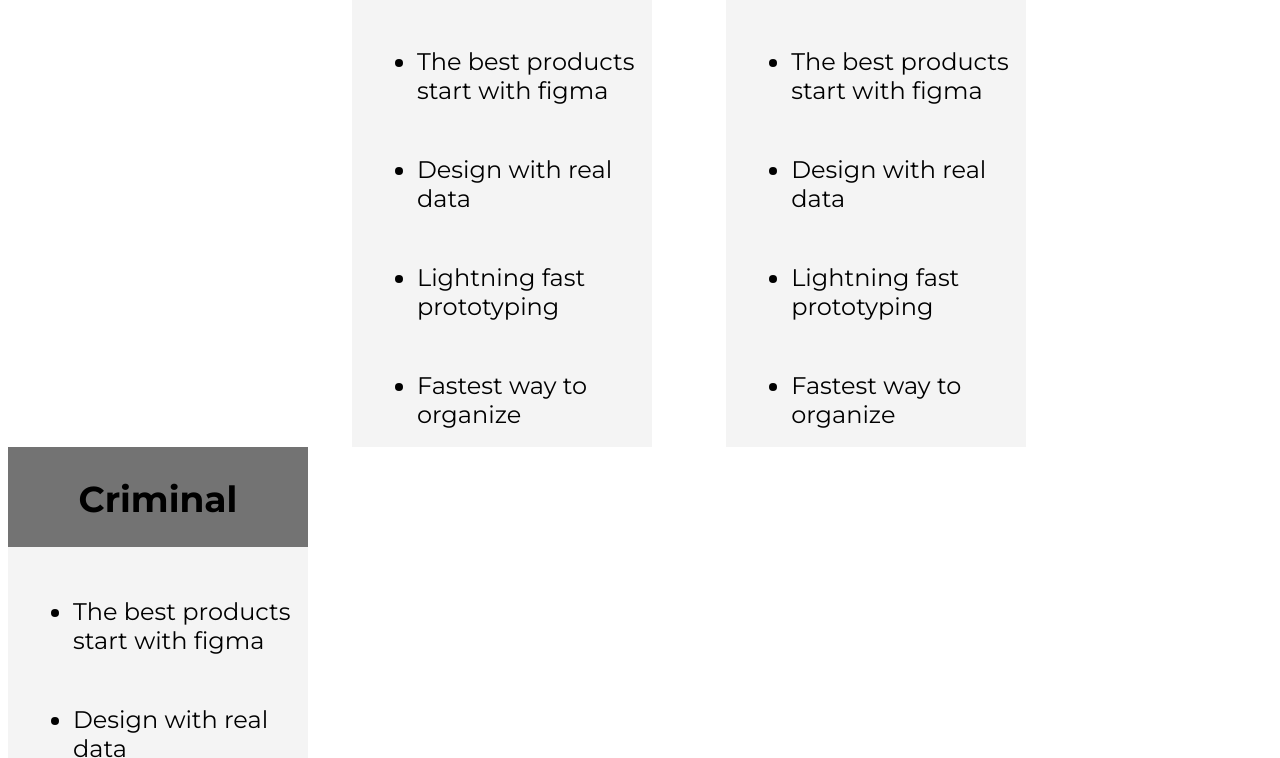
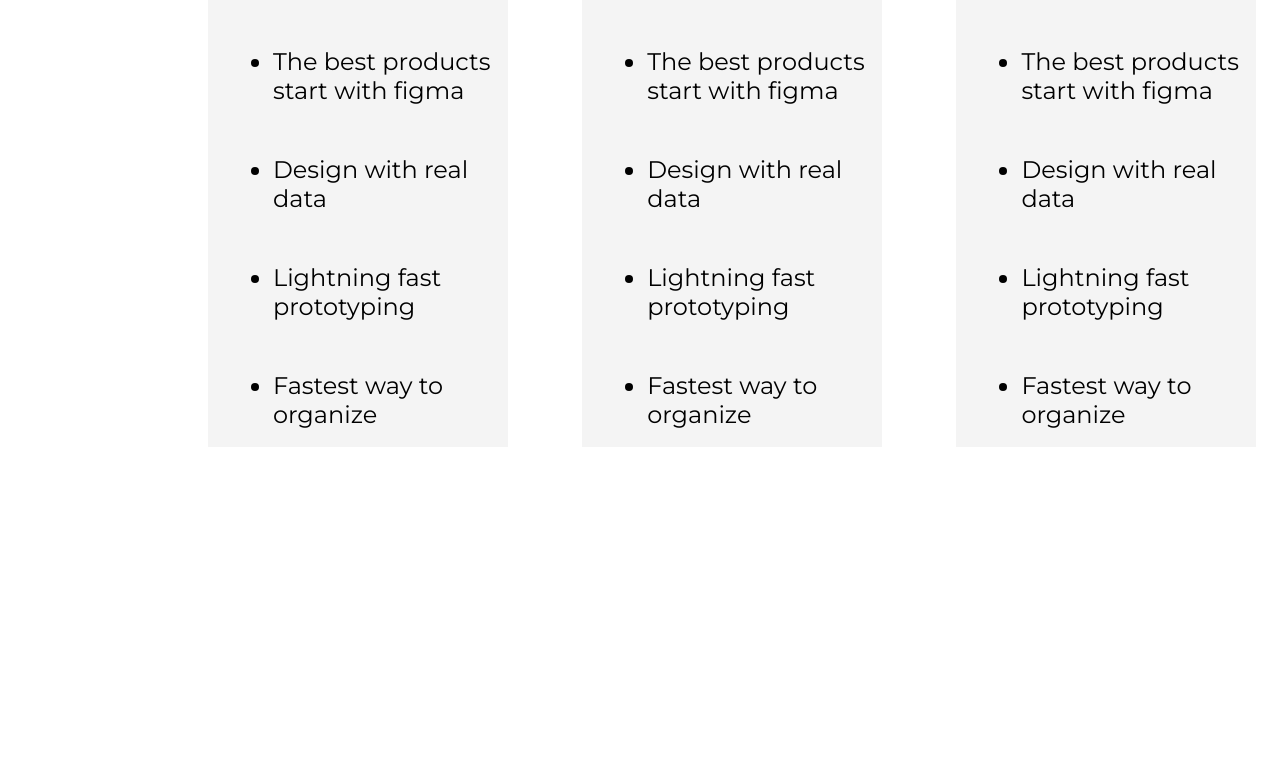
Before and after one commit to AntonioAlvesFilho/TrainiingWebSite-, a plain HTML site: page Services/index.html in a window 1280 px wide. Shown: the part 342-1100 px from the top of the page. After the commit the page ends 808 px from the top, so only its background shows below. Drawn offline with Linux system fonts and the light colour scheme.

Commit message:
last-commit6

```diff
--- a/Services/styles.css
+++ b/Services/styles.css
@@ -31,7 +31,7 @@ div {
 
 #div1big {
 
-    margin-left: 43vh;
+    margin-left: 25vh;
 }
 
 
```
